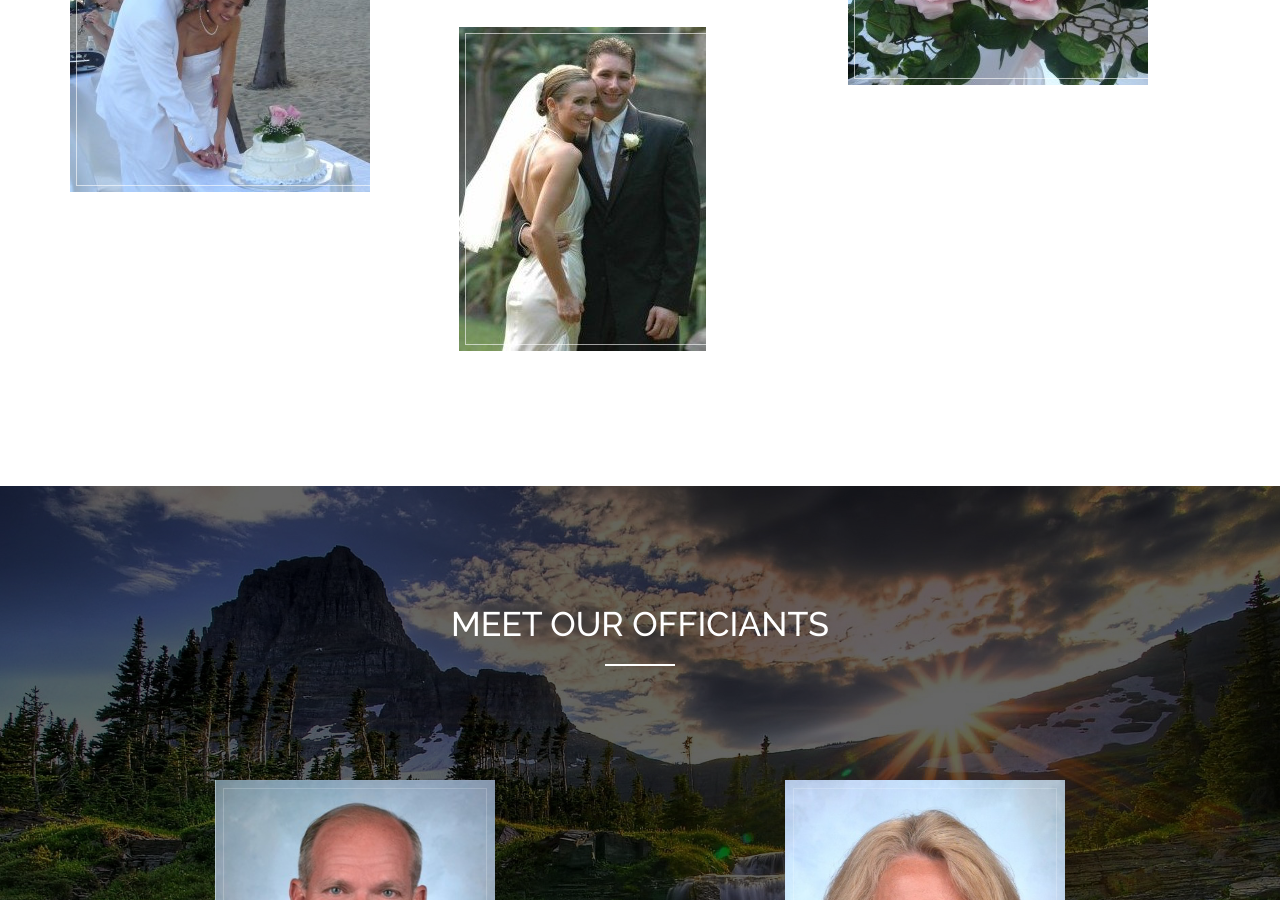
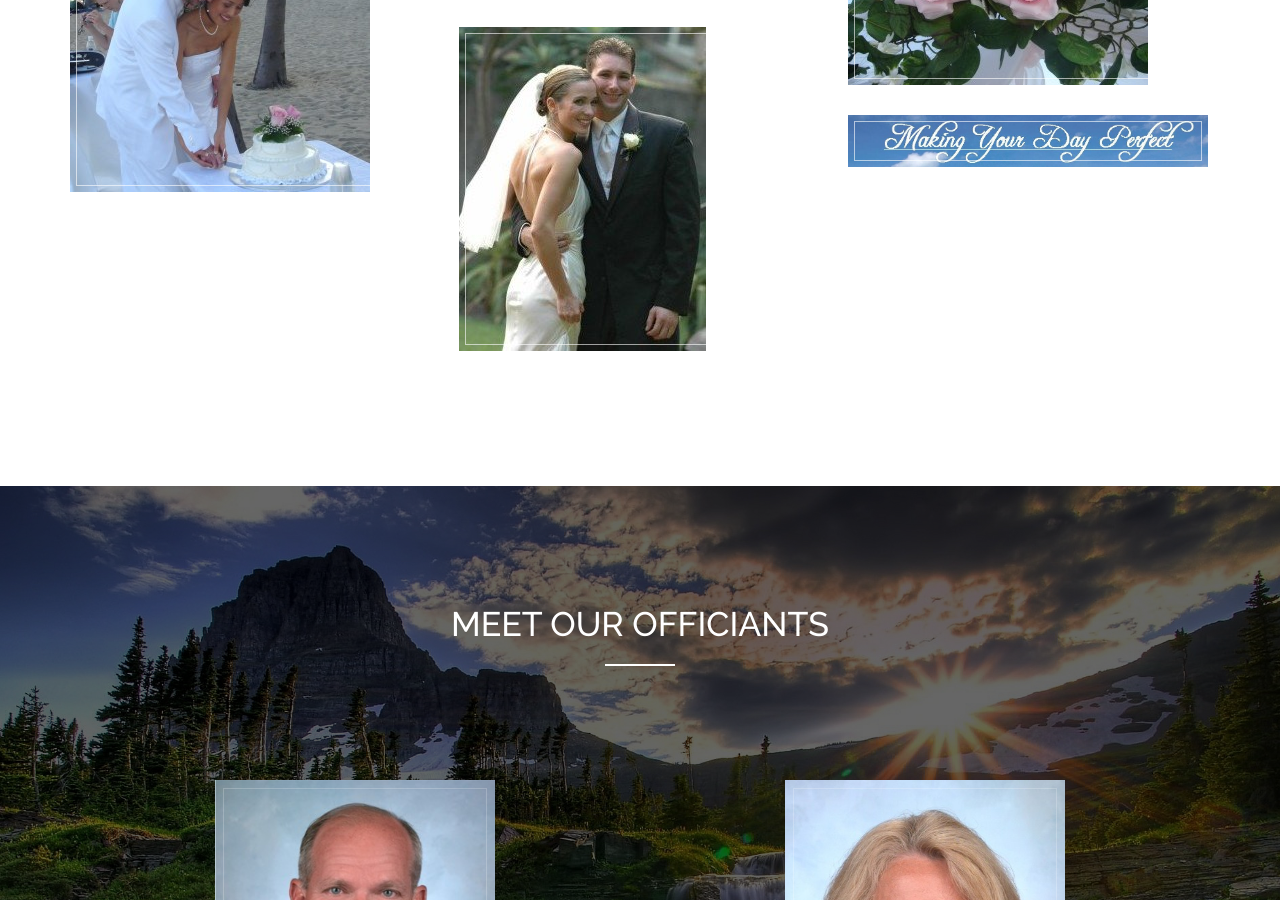
Before and after one commit to DRAnders100/MakingYourDayPerfect, a plain HTML site: page index.html in a window 1280 px wide. Shown: the part 2205-3105 px from the top of the page. Drawn offline with nearby package versions, Linux system fonts and the light colour scheme.

Commit message:
Update index.html

```diff
--- a/index.html
+++ b/index.html
@@ -159,7 +159,16 @@
               </div>
               <img src="img/portfolio/nates_wedding_small.jpg" class="img-responsive" alt="Project Title"> </a> </div>
           </div>
-        </div>
+          </div>
+        <div class="col-sm-6 col-md-4 col-lg-4 breakfast">
+          <div class="portfolio-item">
+            <div class="hover-bg"> <a href="img/portfolio/Making your day perfect headline.jpg" title="Gallery" data-lightbox-gallery="gallery1">
+              <div class="hover-text">
+                <h4>Gallery</h4>
+              </div>
+              <img src="img/portfolio/Making your day perfect headline.jpg" class="img-responsive" alt="Project Title"> </a> </div>
+          </div>
+          </div>
       </div>
     </div>
   </div>
```
